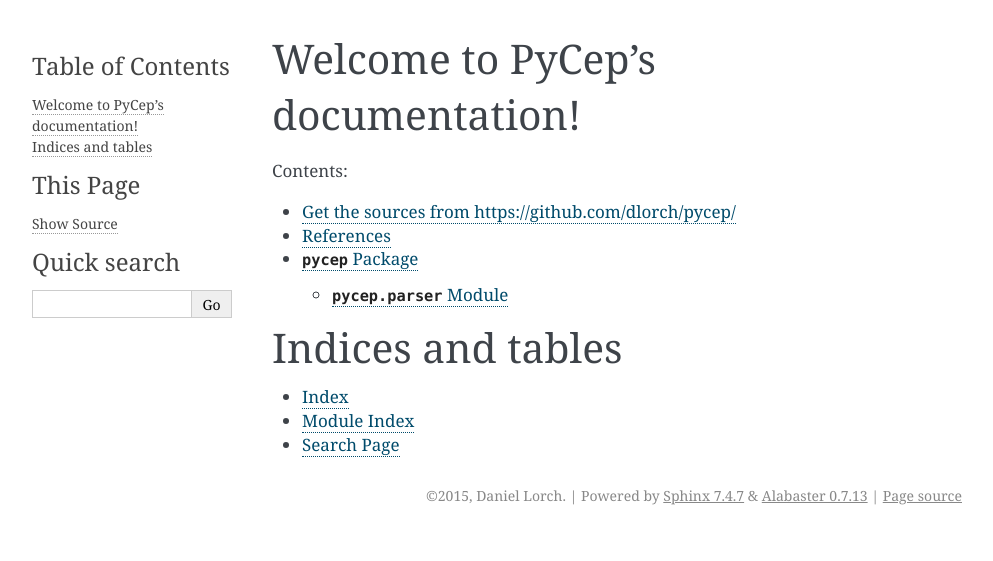
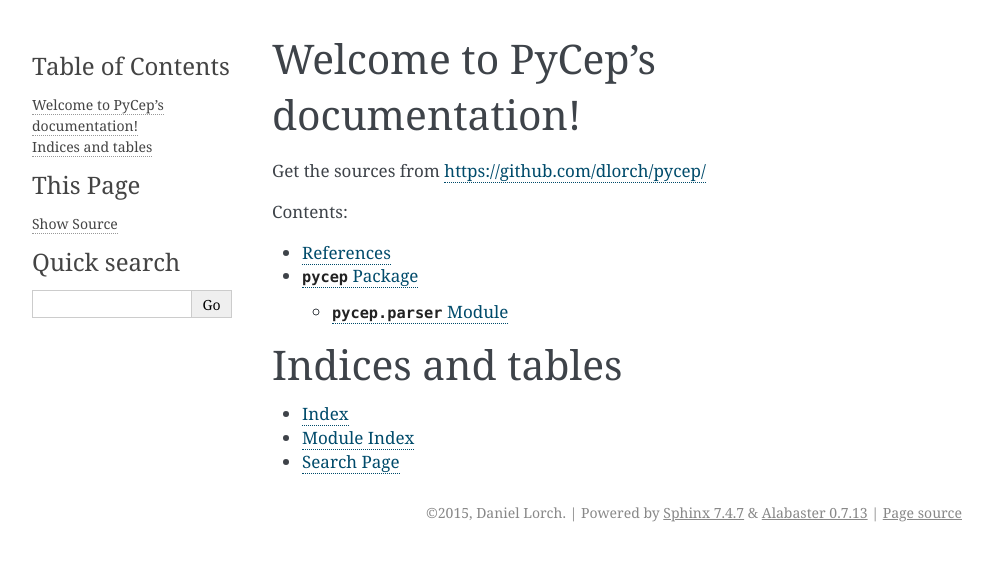
Before and after one commit to dlorch/pycep, a Sphinx documentation site: the page built from docs/index.rst, in a window 1280 px wide. Shown: the top 561 px of the page, without its empty margins (148-1141 px from the left). Built offline with Sphinx 7.4.7, drawn with Linux system fonts in a browser that asks for light colours.

```diff
--- a/docs/index.rst
+++ b/docs/index.rst
@@ -6,12 +6,12 @@
 Welcome to PyCep's documentation!
 =================================
 
+Get the sources from https://github.com/dlorch/pycep/
+
 Contents:
 
 .. toctree::
    :maxdepth: 2
-
-   Get the sources from https://github.com/dlorch/pycep/
 
    references.rst
    pycep.rst
```
